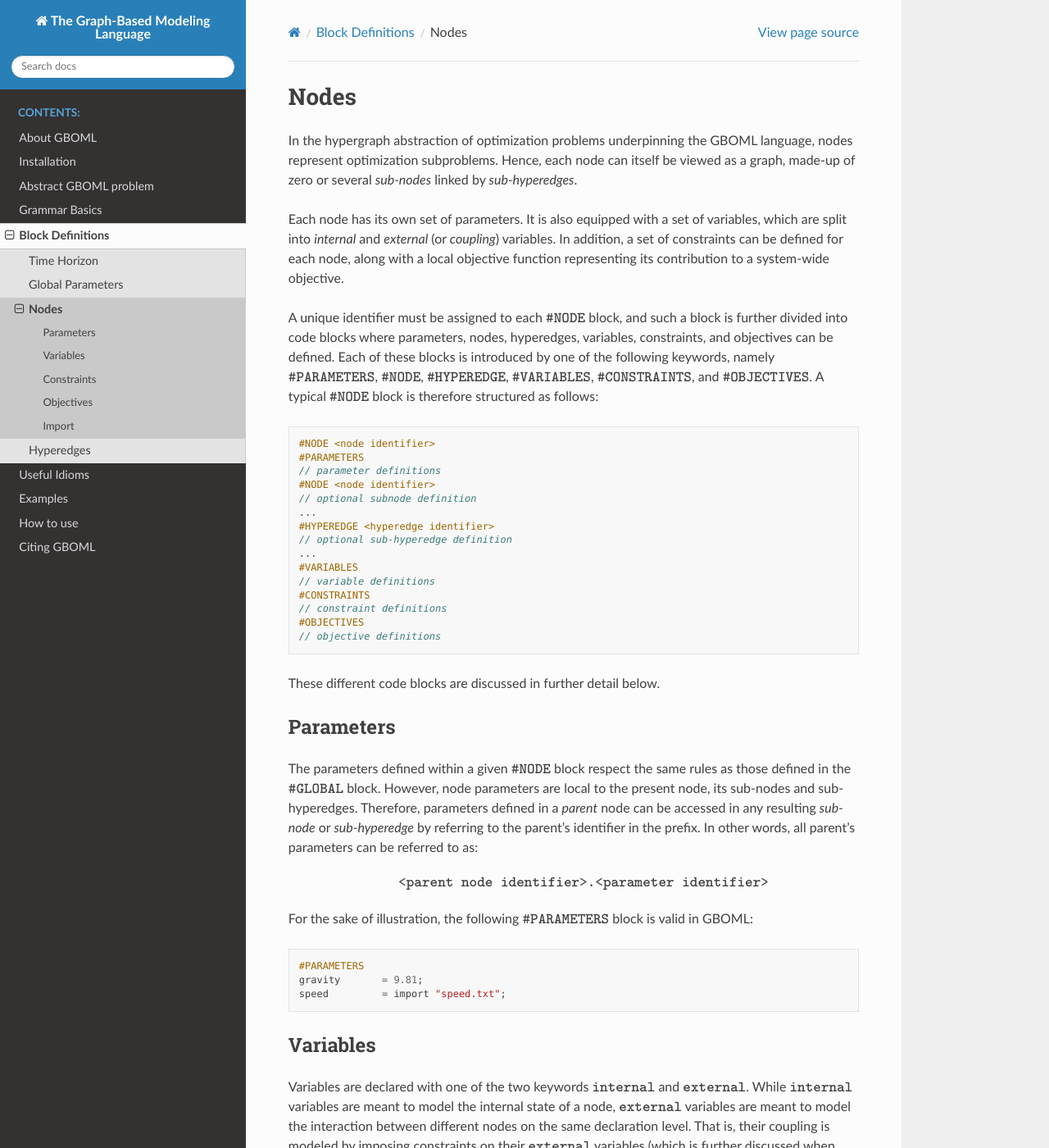
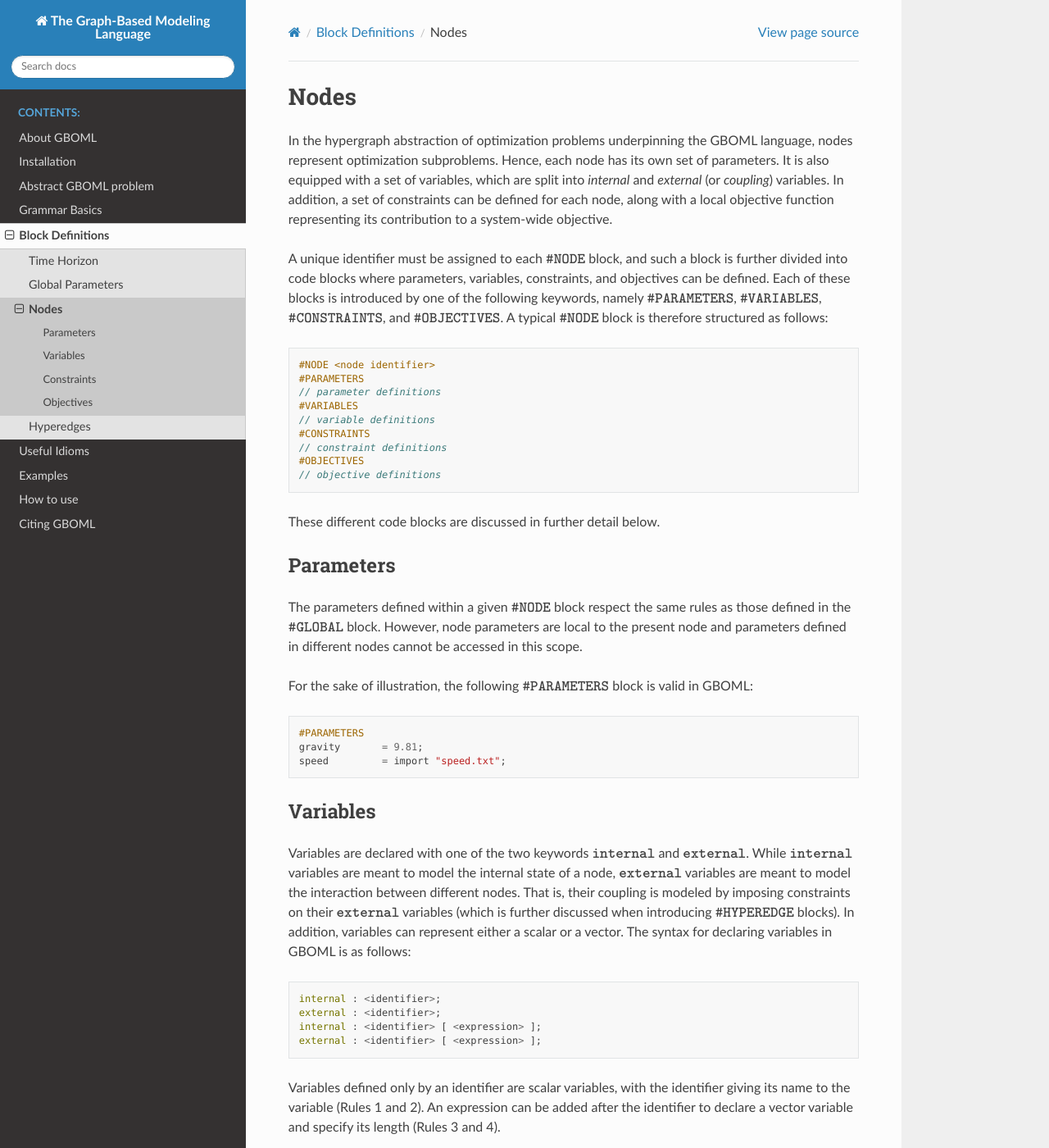
Before and after one commit to MathiasPBerger/gboml-docs-test, a Sphinx documentation site: the page built from docs/source/nodes.rst, in a window 1280 px wide and 1400 px high. Shown: the whole window at 82% size. Built offline with Sphinx 7.4.7 and the Read the Docs theme 2.0.0, drawn with Linux system fonts in a browser that asks for light colours; some of the changed text lies outside the part shown.

Commit message:
First attempt at introducing advanced features (splitting from basic block definitions).

```diff
--- a/docs/source/nodes.rst
+++ b/docs/source/nodes.rst
@@ -1,12 +1,10 @@
 Nodes
 -----
 
-In the hypergraph abstraction of optimization problems underpinning the GBOML language, nodes represent optimization subproblems. Hence, each node can itself be viewed as a graph, made-up of zero or several *sub-nodes* linked by *sub-hyperedges*.
+In the hypergraph abstraction of optimization problems underpinning the GBOML language, nodes represent optimization subproblems. Hence, each node has its own set of parameters. It is also equipped with a set of variables, which are split into *internal* and *external* (or *coupling*) variables. In addition, a set of constraints can be defined for each node, along with a local objective function representing its contribution to a system-wide objective.
 
-Each node has its own set of parameters. It is also equipped with a set of variables, which are split into *internal* and *external* (or *coupling*) variables. In addition, a set of constraints can be defined for each node, along with a local objective function representing its contribution to a system-wide objective.
-
-A unique identifier must be assigned to each :math:`\texttt{#NODE}` block, and such a block is further divided into code blocks where parameters, nodes, hyperedges, variables, constraints, and objectives can  be defined.
-Each of these blocks is introduced by one of the following keywords, namely :math:`\texttt{#PARAMETERS}`, :math:`\texttt{#NODE}`, :math:`\texttt{#HYPEREDGE}`, :math:`\texttt{#VARIABLES}`, :math:`\texttt{#CONSTRAINTS}`, and :math:`\texttt{#OBJECTIVES}`.
+A unique identifier must be assigned to each :math:`\texttt{#NODE}` block, and such a block is further divided into code blocks where parameters, variables, constraints, and objectives can  be defined.
+Each of these blocks is introduced by one of the following keywords, namely :math:`\texttt{#PARAMETERS}`, :math:`\texttt{#VARIABLES}`, :math:`\texttt{#CONSTRAINTS}`, and :math:`\texttt{#OBJECTIVES}`.
 A typical :math:`\texttt{#NODE}` block is therefore structured as follows:
 
 .. code-block:: c
@@ -14,12 +12,6 @@ A typical :math:`\texttt{#NODE}` block is therefore structured as follows:
    #NODE <node identifier>
    #PARAMETERS
    // parameter definitions
-   #NODE <node identifier>
-   // optional subnode definition
-   ...
-   #HYPEREDGE <hyperedge identifier>
-   // optional sub-hyperedge definition
-   ...
    #VARIABLES
    // variable definitions
    #CONSTRAINTS
@@ -32,11 +24,7 @@ These different code blocks are discussed in further detail below.
 Parameters
 ==========
 
-The parameters defined within a given :math:`\texttt{#NODE}` block respect the same rules as those defined in the :math:`\texttt{#GLOBAL}` block. However, node parameters are local to the present node, its sub-nodes and sub-hyperedges. Therefore, parameters defined in a *parent* node can be accessed in any resulting *sub-node* or *sub-hyperedge* by referring to the parent's identifier in the prefix. In other words, all parent's parameters can be referred to as:
-
- .. math::
-
-    \texttt{<parent node identifier>.<parameter identifier>}
+The parameters defined within a given :math:`\texttt{#NODE}` block respect the same rules as those defined in the :math:`\texttt{#GLOBAL}` block. However, node parameters are local to the present node and parameters defined in different nodes cannot be accessed in this scope.
 
 For the sake of illustration, the following :math:`\texttt{#PARAMETERS}` block is valid in GBOML:
 
@@ -49,7 +37,7 @@ For the sake of illustration, the following :math:`\texttt{#PARAMETERS}` block i
 Variables
 =========
 
-Variables are declared with one of the two keywords :math:`\texttt{internal}` and :math:`\texttt{external}`. While :math:`\texttt{internal}` variables are meant to model the internal state of a node, :math:`\texttt{external}` variables are meant to model the interaction between different nodes on the same declaration level.
+Variables are declared with one of the two keywords :math:`\texttt{internal}` and :math:`\texttt{external}`. While :math:`\texttt{internal}` variables are meant to model the internal state of a node, :math:`\texttt{external}` variables are meant to model the interaction between different nodes.
 That is, their coupling is modeled by imposing constraints on their :math:`\texttt{external}` variables (which is further discussed when introducing :math:`\texttt{#HYPEREDGE}` blocks). In addition, variables can represent either a scalar or a vector. The syntax for declaring variables in GBOML is as follows:
 
 .. code-block:: c
@@ -62,18 +50,6 @@ That is, their coupling is modeled by imposing constraints on their :math:`\text
 Variables defined only by an identifier are scalar variables, with the identifier giving its name to the variable (Rules 1 and 2). An expression can be added after the identifier to declare a vector variable and specify its length (Rules 3 and 4).
 
 Furthermore, variables can be of different types, which can be specified by using one additional keyword when declaring a variable, namely :math:`\texttt{continuous}`, :math:`\texttt{integer}` or :math:`\texttt{binary}`. Note that if no keyword is specified, variables are assumed to be continuous by default.
-
-A parent node can link one or several of its variables with a child's variable by adding the following to the conserned variable definition before the semicolon,
-
- .. math::
-
-    \texttt{<- <child node identifier>.<variable identifier>}
-
- .. math::
-
-    \texttt{<- <child node identifier>.<variable identifier>[<expression>]}
-
-Note that, the child's variable must be of same length and can only be linked with the one of its direct parent.
 
 Given these syntax rules, the following :math:`\texttt{#VARIABLES}` block is valid in GBOML:
 
@@ -215,15 +191,14 @@ Objectives can also be expanded in two ways, namely via user-defined and automat
 
  \texttt{min : x[t]}, \quad \texttt{min : sum(x[i] for i in [0:T-1])}
 
+ Similarly to constraints, objectives can also have an identifier by adding it before the colon, as follows,
 
-Similarly to constraints, objectives can also have an identifier by adding it before the colon, as follows,
+ .. code-block:: c
 
-.. code-block:: c
-
- min <identifier>: <expression>;
- max <identifier>: <expression>;
- min <identifier>: <expression> <expansion range>;
- max <identifier>: <expression> <expansion range>;
+  min <identifier>: <expression>;
+  max <identifier>: <expression>;
+  min <identifier>: <expression> <expansion range>;
+  max <identifier>: <expression> <expansion range>;
 
 The previous example can be completed by defining an objective function, which yields a complete and valid :math:`\texttt{#NODE}` block:
 
@@ -248,68 +223,4 @@ The previous example can be completed by defining an objective function, which y
  max last_outflow: outflow[T-1];
 
 As for constraint definitions, the syntax for objective definitions is sufficiently expressive to define nonlinear objectives.
-However, the GBOML compiler expects all objectives to be affine with respect to all variables.
-
-Import
-======
-
-A node can also be declared by importing it from another GBOML file by using the following rules,
-
-.. code-block:: c
-
- #NODE <node identifier> = import <identifiers> FROM <filename>
- #NODE <node identifier> = import <identifiers> FROM <filename> WITH <redefinitions>
-
-The first node identifier is the one of the newly declared node. After the *IMPORT* keyword, a series of dot separated identifiers will name the node searched for in the file indicated by *filename*. These dot separated identifiers can name any node in *filename* by giving the full searched name layer by layer. In other words, any sub-node can be imported by identifying it as,
-
-.. math::
-
-    \texttt{<parent identifier>.<sub_node identifier>}
-
-giving the full path from the top layer nodes to the sub-node searched for. Note that if a top layer node is wanted, only its identifier is sufficient.
-
-When importing a given node, there exists two types of possible redefinitions:
-
- * Parameters'value: Redefining an already existing parameter by a different value.
-
- * Variables'coupling type: Changing the internal/external type of a variable.
-
-To redefining a parameters'value, the usual parameter definition is needed as explained in the Parameters section with the identifier already existing in the node. Note that the redefinition of a parameter must not change its type (vector or scalar).
-
-The following rule enables to change a variable's coupling type,
-
-.. code-block:: c
-
- <variable identifier> external;
- <variable identifier> internal;
-
-To illustrate, let us consider the file *file1.txt*,
-
-.. code-block:: c
-
-  //file1.txt
-  #NODE Consumers
-    #PARAMETERS
-      total_number = 10;
-
-    #NODE consumer_1
-      #PARAMETERS
-        price_per_unit = 5;
-        avg_number_of_units = 100;
-      #VARIABLES
-        internal : delivery[T];
-      ...
-    #VARIABLES
-      internal : consumer_1_delivery[T] <- consumer_1.delivery[T];
-      ...
-
-The node *consumer_1* can be imported in another file *file2.txt* as,
-
-.. code-block:: c
-
-  //file2.txt
-  #NODE average_consumer = import Consumers.consumer_1 from "file1.txt" with
-    price_per_unit = 6;
-    delivery external;
-
-This code defines the node *average_consumer* by importing the node *consumer_1* from *file1.txt*. It redefines its parameter *price_per_unit* with a different value and changes the type of the variable *delivery* from *internal* to *external*.
+However, the GBOML parser expects all objectives to be affine with respect to all variables.
```
Also changed, not shown: other parts of docs/source/nodes.rst (+4 -4 lines), docs/source/advanced_features.rst (added, +12 -0 lines), docs/source/component_imports.rst (added, +63 -0 lines), docs/source/hierarchical_models.rst (added, +58 -0 lines), 1 other file.
